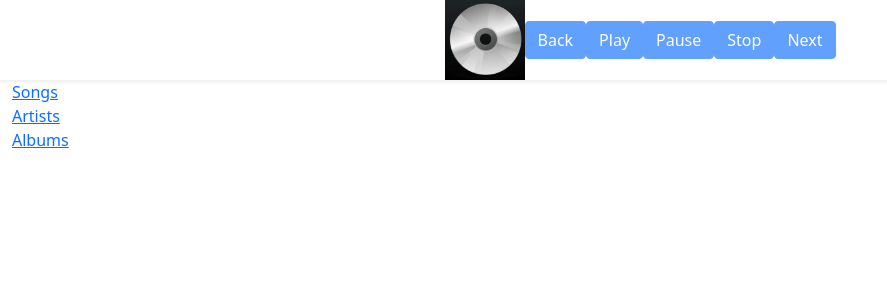
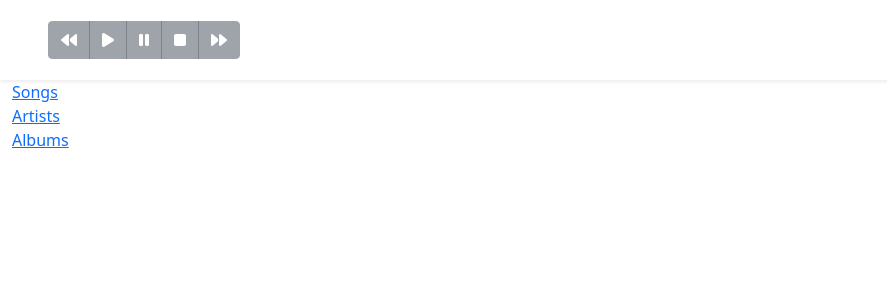
Before and after one commit to adamrdrew/LearningPython, a Vue app in the folder musicplayer-frontend/: page / in a window 1280 px wide. Shown: the top 300 px of the page, without its empty margins (0-887 px from the left). Built offline with nearby package versions, Linux system fonts and the light colour scheme.

Commit message:
That's all I got today. More fiddly UI refinements

```diff
--- a/musicplayer-frontend/index.html
+++ b/musicplayer-frontend/index.html
@@ -5,6 +5,8 @@
     <link rel="icon" href="/favicon.ico" />
     <meta name="viewport" content="width=device-width, initial-scale=1.0" />
     <title>Vite App</title>
+    <link href="https://cdn.jsdelivr.net/npm/bootstrap@5.1.3/dist/css/bootstrap.min.css" rel="stylesheet" integrity="sha384-1BmE4kWBq78iYhFldvKuhfTAU6auU8tT94WrHftjDbrCEXSU1oBoqyl2QvZ6jIW3" crossorigin="anonymous">
+    <link rel="stylesheet" href="https://cdnjs.cloudflare.com/ajax/libs/font-awesome/6.0.0/css/all.min.css" integrity="sha512-9usAa10IRO0HhonpyAIVpjrylPvoDwiPUiKdWk5t3PyolY1cOd4DSE0Ga+ri4AuTroPR5aQvXU9xC6qOPnzFeg==" crossorigin="anonymous" referrerpolicy="no-referrer" />
   </head>
   <body>
     <div id="app"></div>
--- a/musicplayer-frontend/package.json
+++ b/musicplayer-frontend/package.json
@@ -7,6 +7,7 @@
     "preview": "vite preview --port 5050"
   },
   "dependencies": {
+    "font-awesome": "^4.7.0",
     "howler": "^2.2.3",
     "vue": "^3.2.29",
     "vue-router": "^4.0.12",
--- a/musicplayer-frontend/src/App.vue
+++ b/musicplayer-frontend/src/App.vue
@@ -20,10 +20,6 @@
 
 <template>
 <div>
-  <header>
-    <link href="https://cdn.jsdelivr.net/npm/bootstrap@5.1.3/dist/css/bootstrap.min.css" rel="stylesheet" integrity="sha384-1BmE4kWBq78iYhFldvKuhfTAU6auU8tT94WrHftjDbrCEXSU1oBoqyl2QvZ6jIW3" crossorigin="anonymous">
-  </header>
-
   <div class="container-fluid">
     <div class="row">
       <div class="col-md-12">
--- a/musicplayer-frontend/src/components/MusicPlayer.vue
+++ b/musicplayer-frontend/src/components/MusicPlayer.vue
@@ -1,5 +1,6 @@
 <script>
 import {Howl, Howler} from 'howler';
+import PlayControls from './PlayControls.vue';
 
 export default {
   data() {
@@ -12,10 +13,12 @@
       SongPlayer: {},
       intervalHandle: {},
       SongLength: 0,
-      SongPlaybackPosition: 0
+      SongPlaybackPosition: 0,
+      Paused: false
     }
   },
-  props: {
+  components: {
+    PlayControls
   },
   methods: {
       PlaySong() {
@@ -41,18 +44,25 @@
         if ( !this.SongPlayer.playing ) return
         this.SongPlayer.stop();
       },
-      SkipForward() {
-        this.$store.commit("SkipForward");
-      },
-      SkipBackward() {
-        this.$store.commit("SkipBackward");
+      PauseSong() {
+        if ( this.Paused ) {
+          this.SongPlayer.play();
+        } else {
+          this.SongPlayer.pause();
+        }
+        this.Paused = !this.Paused;
       },
       Tick() {
         if ( this.SongLoaded ) {
           this.SongLength = this.SongPlayer.duration();
           this.SongPlaybackPosition = this.SongPlayer.seek();
         }
-
+      },
+      SkipForward() {
+        this.$store.commit("SkipForward");
+      },
+      SkipBackward() {
+        this.$store.commit("SkipBackward");
       }
   },
   created() {
@@ -84,24 +94,18 @@
 </script>
 
 <template>
-<div class="container-fluid fixed-top shadow-sm" style="background-color:white">
-  <div v-if="SongLoaded" class="container-fluid">
-    <div class="row">
+<div class="container-fluid fixed-top shadow-sm" style="background-color:white; height: 5em;">
+  <div class="container-fluid" style="height: 5em;">
+    <div class="row"  style="height: 5em;">
       <div class="col-md-4 d-flex align-items-center">
-        <div class="btn-group">
-          <button class="btn btn-secondary"  v-on:click="SkipBackward">Back</button>
-          <button class="btn btn-secondary" v-on:click="PlaySong">Play</button>
-          <button class="btn btn-secondary" >Pause</button>
-          <button class="btn btn-secondary" v-on:click="StopSong">Stop</button>
-          <button class="btn btn-secondary" v-on:click="SkipForward">Next</button>
-        </div>
+          <play-controls v-bind:Disabled="!SongLoaded" @back="SkipBackward" @forward="SkipForward" @stop="StopSong" @play="PlaySong" @pause="PauseSong"/>
       </div>
       <div class="col-md-4">
         <div class="d-flex align-items-center">
           <div class="flex-shrink-0">
-            <img v-bind:src="Song.Album.ArtSmall" class="img-fluid" style="width:5em;"/>
+            <img v-if="SongLoaded" v-bind:src="Song.Album.ArtSmall" class="img-fluid" style="width:5em;"/>
           </div>
-          <div class="flex-grow-1 ms-3">
+          <div  v-if="SongLoaded" class="flex-grow-1 ms-3">
             <h6>{{Song.Title}}</h6>
             <small class="card-text">{{Song.Artist.Title}}</small>
             <div class="progress">
@@ -115,14 +119,6 @@
       </div>
     </div>
   </div>
-  <div v-else class="container-fluid center text-center">
-    <img src="../assets/UnknownAlbumSmall.jpg" class="img-fluid" style="width:5em;"/>
-    <button class="btn btn-primary" disabled>Back</button>
-    <button class="btn btn-primary" disabled>Play</button>
-    <button class="btn btn-primary" disabled>Pause</button>
-    <button class="btn btn-primary" disabled>Stop</button>
-    <button class="btn btn-primary" disabled>Next</button>
-  </div>
 </div>
 </template>
 
--- /dev/null
+++ b/musicplayer-frontend/src/components/PlayControls.vue
@@ -0,0 +1,42 @@
+<script>
+export default {
+  data() {
+    return {
+      albums: [],
+    }
+  },
+  props: {
+      Disabled: Boolean
+  },
+  methods: {
+      SkipBackward() {
+          this.$emit("back")
+      },
+      SkipForward() {
+          this.$emit("forward")
+      },
+      PlaySong() {
+          this.$emit("play");
+      },
+      StopSong() {
+          this.$emit("stop")
+      },
+      PauseSong() {
+          this.$emit("pause")
+      }
+  }
+}
+</script>
+
+<template>
+    <div class="btn-group">
+        <button v-bind:disabled="Disabled" class="btn btn-secondary" v-on:click="SkipBackward"><i class="fa-solid fa-backward"/></button>
+        <button v-bind:disabled="Disabled"  class="btn btn-secondary" v-on:click="PlaySong"><i class="fa-solid fa-play"/></button>
+        <button v-bind:disabled="Disabled"  class="btn btn-secondary" v-on:click="PauseSong"><i class="fa-solid fa-pause"/></button>
+        <button v-bind:disabled="Disabled"  class="btn btn-secondary" v-on:click="StopSong"><i class="fa-solid fa-stop"/></button>
+        <button v-bind:disabled="Disabled"  class="btn btn-secondary" v-on:click="SkipForward"><i class="fa-solid fa-forward"/></button>
+    </div>
+</template>
+
+<style scoped>
+</style>
```
Also changed, not shown: 1 other file (tests, documents, lock files or other folders).
